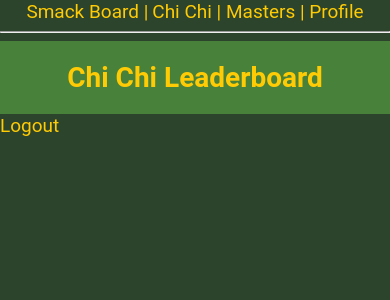
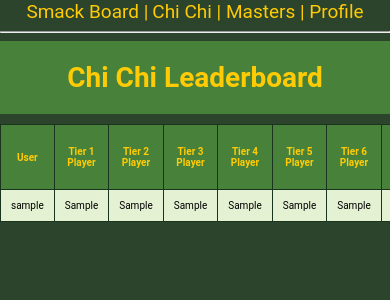
Before and after one commit to kylestrougo/chichi, a Flask app: page /leaderboard in a window 390 px wide. Shown: the top 300 px of the page. Run offline with Flask 3, Linux system fonts and the light colour scheme; a user stored in the database is signed in; tables that the repository leaves empty hold one stand-in row (values such as "Sample post"); some libraries are stand-ins or nearby versions.

Commit message:
leaderboard

```diff
--- a/app/routes.py
+++ b/app/routes.py
@@ -1,6 +1,6 @@
 from app import app, db
 from flask import render_template, flash, redirect, url_for, request
-from helper import scrape_data, update_player_by_tier
+from helper import scrape_data, update_player_by_tier, get_leaderboard
 from app.models import User, Post
 from app.forms import LoginForm, PostForm, PlayerSelectionForm, PlayerSelectionSubForm
 from flask_login import current_user, login_user, logout_user, login_required
@@ -114,9 +114,9 @@ def edit_profile():
 @app.route('/leaderboard')
 @login_required
 def leaderboard():
-    # data = scrape_data()
-    # table_html = data.to_html(classes='table table-bordered', index=False)
-    return render_template('leaderboard.html')
+    leaderboard = get_leaderboard()
+    print(leaderboard)
+    return render_template('leaderboard.html', leaderboard=leaderboard)
 
 
 @app.route('/smack', methods=['GET', 'POST'])
--- a/app/templates/leaderboard.html
+++ b/app/templates/leaderboard.html
@@ -6,10 +6,78 @@
 
 </head>
 <body>
+<style>
+    /* Move the styles from the <head> section to the body */
+    .header {
+        text-align: center;
+        background-color: #48823a;
+        color: #ffcb05;
+        padding: 0;
+        font-size: 80px;
+        height: 100px;
+        line-height: 80px;
+    }
+
+    .leaderboard-text {
+        font-size: 24px;
+    }
+
+    .logo {
+        max-width: 100px;
+        vertical-align: middle;
+        margin-right: 5px;
+    }
+
+    .table-container {
+        overflow-x: auto; /* Enable horizontal scrolling for the table container */
+    }
+
+    table {
+        width: 100%; /* Make the table fill the container width */
+    }
+
+    /* Styles for mobile devices */
+    @media (max-width: 768px) {
+        .header {
+            font-size: 40px;
+            height: auto; /* Adjust height for smaller screens */
+            line-height: 50px;
+        }
+
+        .logo {
+            max-width: 60px;
+            margin-right: 3px;
+        }
+        table, table td, table th {
+            font-size: 10px !important; /* Further decrease the font size for mobile screens */
+        }
+    }
+
+    /* Style for the datetime text */
+    .datetime-text {
+        font-size: 12px; /* Adjust the font size as needed */
+        font-style: italic; /* Italicize the text */
+        color: #ffcb05;
+    }
+</style>
     <h1>Chi Chi Leaderboard</h1>
-    <a href="{{ url_for('logout') }}">Logout</a>
-    <div style="overflow-x:auto;">
-        {{ table | safe }}
-    </div>
+
+<div class="table-container">
+        <table>
+        <tr>
+            <th>User</th>
+            <th>Tier 1 Player</th>
+            <th>Tier 2 Player</th>
+            <th>Tier 3 Player</th>
+            <th>Tier 4 Player</th>
+            <th>Tier 5 Player</th>
+            <th>Tier 6 Player</th>
+            <th>Grand Total To Par</th>
+        </tr>
+        {% for entry in leaderboard %}
+            {{ entry|safe }}
+        {% endfor %}
+    </table>
+</div>
 </body>
 {% endblock %}
--- a/helper.py
+++ b/helper.py
@@ -4,8 +4,9 @@ import pandas as pd
 from datetime import datetime
 from flask_login import current_user
 from app import db, app
-from app.models import Masters, updated, Draft
+from app.models import User, Masters, updated, Draft
 from sqlalchemy.exc import IntegrityError
+
 
 def scrape_data():
     # Replace 'url' with the URL of the webpage containing the table
@@ -22,8 +23,8 @@ def scrape_data():
     table = soup.find('table', class_='chakra-table')
 
     # Check if the table was found
-    #if table:
-     #   print("**** Table found")
+    # if table:
+    #   print("**** Table found")
 
     data = []
     headers = []
@@ -37,9 +38,9 @@ def scrape_data():
             data.append(row_data)
 
     # Print the headers and a sample row to verify the data
-    #print("Headers:", headers)
-    #if data:
-     #   print("Sample Row:", data[0])
+    # print("Headers:", headers)
+    # if data:
+    #   print("Sample Row:", data[0])
 
     df = pd.DataFrame(data, columns=headers)
 
@@ -73,7 +74,7 @@ def update_data():
     d = datetime.now()
     d = d.strftime("%A, %b %d at %I:%M %p")
     d = "Refreshed: " + d
-    #print(d)
+    # print(d)
 
     db.session.query(updated).delete()
     d = updated(datetime=str(d))
@@ -99,3 +100,24 @@ def update_player_by_tier(user_id, tier, player_name):
         db.session.commit()
     except IntegrityError:
         db.session.rollback()  # Handle any errors that occurred during commit
+
+
+def get_leaderboard():
+    leaderboard_data = db.session.query(User.username, Draft, db.func.sum(Masters.to_par).label('total_score')) \
+        .join(Draft) \
+        .join(Masters, (Draft.tier1 == Masters.player) |
+              (Draft.tier2 == Masters.player) |
+              (Draft.tier3 == Masters.player) |
+              (Draft.tier4 == Masters.player) |
+              (Draft.tier5 == Masters.player) |
+              (Draft.tier6 == Masters.player)) \
+        .group_by(Draft.id) \
+        .order_by('total_score') \
+        .all()
+
+    leaderboard_entries = []
+    for entry in leaderboard_data:
+        user_entry = f"<tr><td>{entry.username}</td><td>{entry.Draft.tier1}</td><td>{entry.Draft.tier2}</td><td>{entry.Draft.tier3}</td><td>{entry.Draft.tier4}</td><td>{entry.Draft.tier5}</td><td>{entry.Draft.tier6}</td><td>{entry.total_score}</td></tr>"
+        leaderboard_entries.append(user_entry)
+
+    return leaderboard_entries
```
Also changed, not shown: app/config/app.db.
